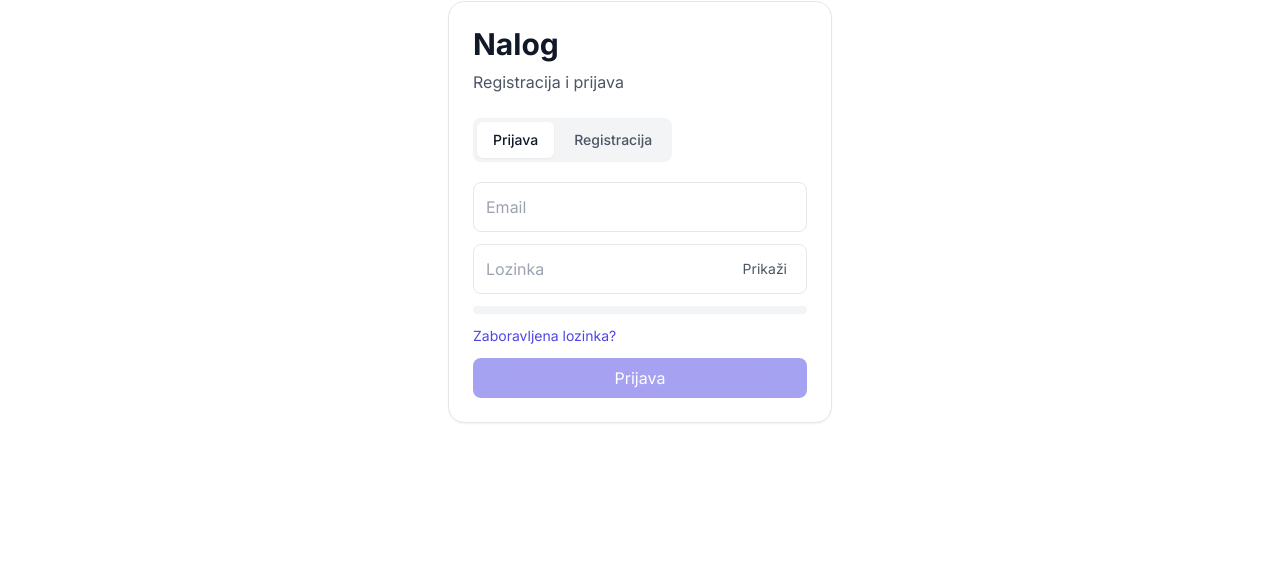
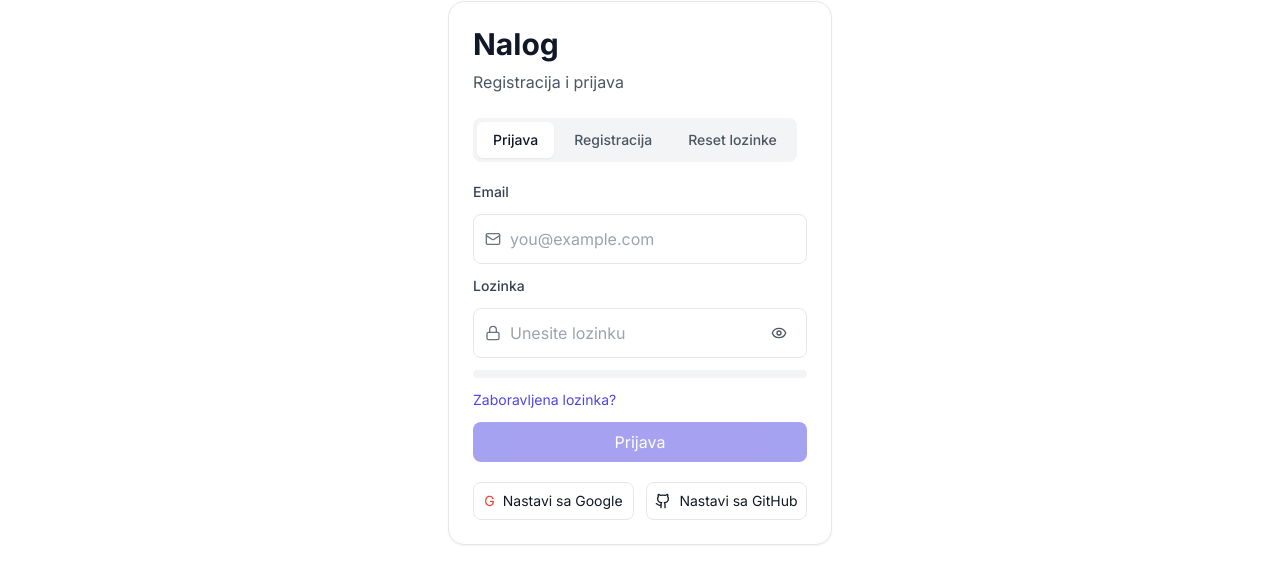
Before and after one commit to zoxknez/BalkanRemote, a Next.js app: page /nalog in a window 1280 px wide. Shown: the part 112-682 px from the top of the page. Built offline with nearby package versions, Linux system fonts and the light colour scheme; no server answers.

Commit message:
feat(auth): full UX pass  icons, OAuth (Google/GitHub), reset-password flow, validation and strength bar

```diff
--- a/src/app/nalog/page.tsx
+++ b/src/app/nalog/page.tsx
@@ -2,10 +2,11 @@
 
 import { useEffect, useMemo, useState } from "react"
 import { createSupabaseBrowser } from "@/lib/supabaseClient"
+import { Mail, Lock, Eye, EyeOff, Github } from "lucide-react"
 
 export default function NalogPage() {
   const supabase = useMemo(() => (typeof window !== 'undefined' ? createSupabaseBrowser() : null), [])
-  const [mode, setMode] = useState<"signIn" | "signUp">("signIn")
+  const [mode, setMode] = useState<"signIn" | "signUp" | "reset">("signIn")
   const [email, setEmail] = useState("")
   const [password, setPassword] = useState("")
   const [showPassword, setShowPassword] = useState(false)
@@ -22,6 +23,14 @@ export default function NalogPage() {
     return () => sub.subscription.unsubscribe()
   }, [supabase])
 
+  // Detect Supabase recovery link and show reset password UI
+  useEffect(() => {
+    if (typeof window === 'undefined') return
+    if (window.location.hash.includes('type=recovery')) {
+      setMode('reset')
+    }
+  }, [])
+
   const submit = async () => {
   if (!supabase) return
   setLoading(true)
@@ -33,7 +42,14 @@ export default function NalogPage() {
       if (!emailOk) throw new Error('Unesite ispravan email')
   if (password.length < 6) throw new Error('Lozinka mora imati bar 6 karaktera')
   if (mode === 'signUp' && password !== confirm) throw new Error('Lozinke se ne poklapaju')
-      if (mode === "signIn") {
+      if (mode === 'reset') {
+        const { error } = await supabase.auth.updateUser({ password })
+        if (error) throw error
+        setMessage('Lozinka je promenjena. Sada se možete prijaviti.')
+        setMode('signIn')
+        setPassword("")
+        setConfirm("")
+      } else if (mode === "signIn") {
         const { error } = await supabase.auth.signInWithPassword({ email, password })
         if (error) throw error
         setMessage("Uspešno prijavljeni.")
@@ -80,6 +96,26 @@ export default function NalogPage() {
     }
   }
 
+  const signInWithProvider = async (provider: 'github' | 'google') => {
+    if (!supabase) return
+    setLoading(true)
+    setError(null)
+    try {
+      const { error } = await supabase.auth.signInWithOAuth({
+        provider,
+        options: {
+          redirectTo: typeof window !== 'undefined' ? window.location.origin + '/nalog' : undefined,
+        },
+      })
+      if (error) throw error
+    } catch (e: unknown) {
+      const msg = e instanceof Error ? e.message : String(e)
+      setError(msg || 'Greška pri OAuth prijavi')
+    } finally {
+      setLoading(false)
+    }
+  }
+
   return (
     <div className="max-w-md mx-auto px-4 sm:px-6 lg:px-8 py-12">
   <div className="bg-white rounded-2xl shadow-sm border border-gray-200 p-6">
@@ -106,30 +142,41 @@ export default function NalogPage() {
                 className={`px-4 py-2 rounded-md text-sm font-medium transition-colors ${mode === 'signUp' ? 'bg-white shadow-sm text-gray-900' : 'text-gray-600 hover:text-gray-900'}`}
                 aria-pressed={mode === 'signUp'}
               >Registracija</button>
+              <button
+                onClick={() => setMode("reset")}
+                className={`px-4 py-2 rounded-md text-sm font-medium transition-colors ${mode === 'reset' ? 'bg-white shadow-sm text-gray-900' : 'text-gray-600 hover:text-gray-900'}`}
+                aria-pressed={mode === 'reset'}
+              >Reset lozinke</button>
             </div>
 
             <div className="space-y-3">
+              <label className="block text-sm font-medium text-gray-700">Email</label>
+              <div className="relative">
+                <Mail className="absolute left-3 top-1/2 -translate-y-1/2 w-4 h-4 text-gray-500" />
                 <input
                   type="email"
-                placeholder="Email"
+                  placeholder="you@example.com"
                   value={email}
                   onChange={(e) => setEmail(e.target.value)}
-                className="w-full border rounded-lg p-3 focus:outline-none focus:ring-2 focus:ring-indigo-500"
+                  className="w-full border rounded-lg pl-9 p-3 focus:outline-none focus:ring-2 focus:ring-indigo-500"
                 />
+              </div>
+              <label className="block text-sm font-medium text-gray-700">{mode === 'reset' ? 'Nova lozinka' : 'Lozinka'}</label>
               <div className="relative">
+                <Lock className="absolute left-3 top-1/2 -translate-y-1/2 w-4 h-4 text-gray-500" />
                 <input
                   type={showPassword ? 'text' : 'password'}
-                  placeholder="Lozinka"
+                  placeholder="Unesite lozinku"
                   value={password}
                   onChange={(e) => setPassword(e.target.value)}
-                  className="w-full border rounded-lg p-3 pr-12 focus:outline-none focus:ring-2 focus:ring-indigo-500"
+                  className="w-full border rounded-lg pl-9 p-3 pr-12 focus:outline-none focus:ring-2 focus:ring-indigo-500"
                 />
                 <button
                   type="button"
                   onClick={() => setShowPassword(v => !v)}
                   className="absolute inset-y-0 right-3 my-auto h-8 px-2 text-sm text-gray-600 hover:text-gray-900"
                   aria-label={showPassword ? 'Sakrij lozinku' : 'Prikaži lozinku'}
-                >{showPassword ? 'Sakrij' : 'Prikaži'}</button>
+                >{showPassword ? <EyeOff className="w-4 h-4" /> : <Eye className="w-4 h-4" />}</button>
               </div>
               {mode === 'signUp' && (
                 <input
@@ -148,19 +195,41 @@ export default function NalogPage() {
                   style={{ width: `${Math.min(100, password.length * 10)}%` }}
                 />
               </div>
+              {mode !== 'reset' && (
                 <div className="flex items-center justify-between text-sm">
                   <button type="button" onClick={resetPassword} className="text-indigo-600 hover:text-indigo-700">
                     Zaboravljena lozinka?
                   </button>
                   <span className="text-gray-500">{mode === 'signUp' ? 'Bar 6 karaktera' : ' '} </span>
                 </div>
+              )}
               <button
                 onClick={submit}
-                disabled={loading || !email || !password}
+                disabled={loading || (!email && mode !== 'reset') || !password}
                 className="w-full px-4 py-2 rounded-lg bg-indigo-600 disabled:opacity-50 text-white"
-              >{loading ? 'Obrada…' : (mode === 'signIn' ? 'Prijava' : 'Registracija')}</button>
+              >{loading ? 'Obrada…' : (mode === 'signIn' ? 'Prijava' : mode === 'reset' ? 'Postavi novu lozinku' : 'Registracija')}</button>
               {error && <div className="text-sm text-red-600">{error}</div>}
               {message && <div className="text-sm text-green-700">{message}</div>}
+
+              {/* OAuth providers */}
+              <div className="pt-2">
+                <div className="flex items-center gap-3">
+                  <button
+                    onClick={() => signInWithProvider('google')}
+                    className="flex-1 inline-flex items-center justify-center gap-2 border rounded-lg py-2 text-sm hover:bg-gray-50"
+                  >
+                    <span className="text-[#EA4335]">G</span>
+                    <span>Nastavi sa Google</span>
+                  </button>
+                  <button
+                    onClick={() => signInWithProvider('github')}
+                    className="flex-1 inline-flex items-center justify-center gap-2 border rounded-lg py-2 text-sm hover:bg-gray-50"
+                  >
+                    <Github className="w-4 h-4" />
+                    <span>Nastavi sa GitHub</span>
+                  </button>
+                </div>
+              </div>
             </div>
           </>
         )}
```
Lines whose indentation alone changed are shown as unchanged.
